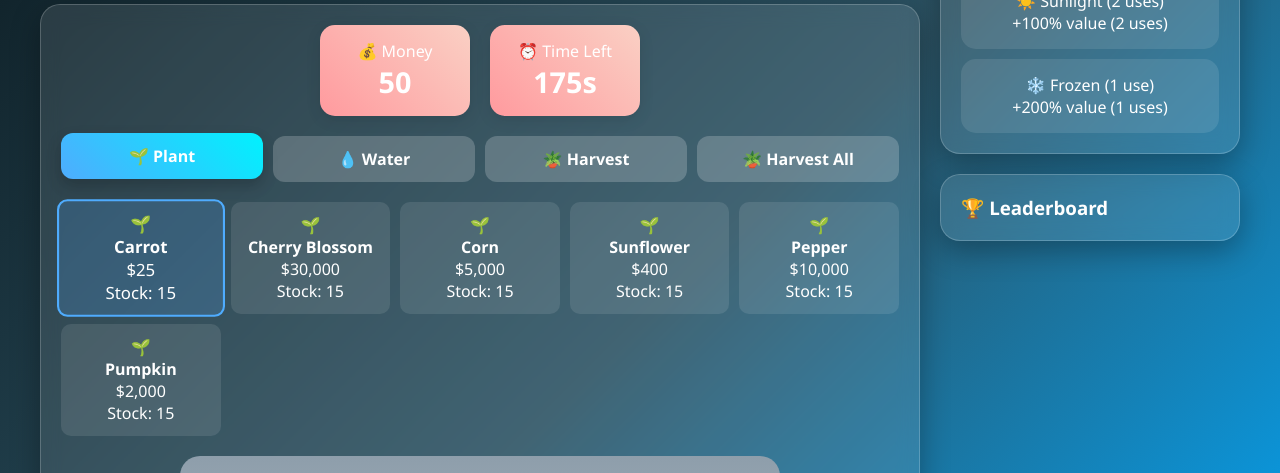
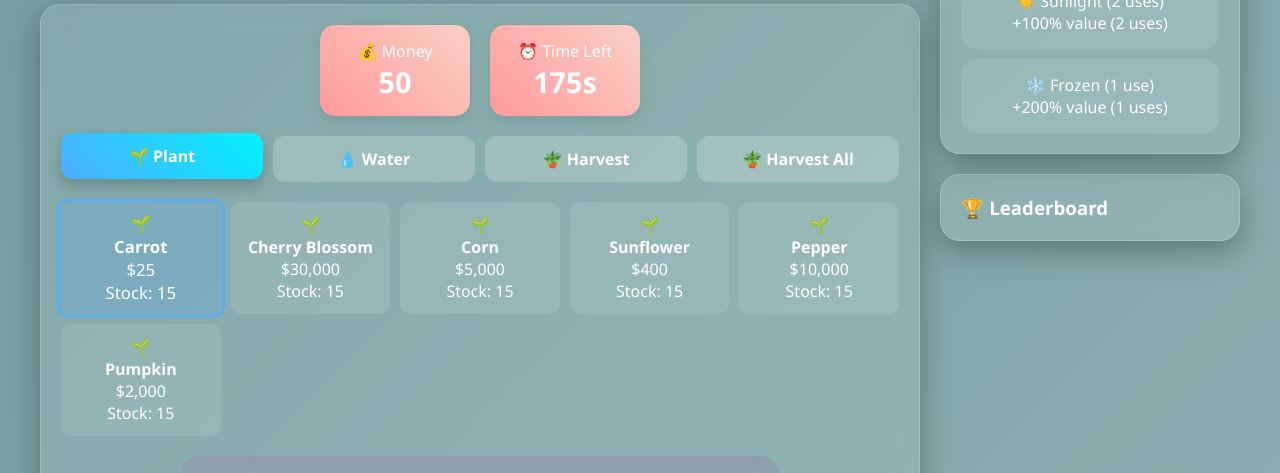
Before and after one commit to lt000lt/garden-game, a plain HTML site: page index.html in a window 1280 px wide. Shown: the part 91-564 px from the top of the page. Drawn offline with Linux system fonts and the light colour scheme.

Commit message:
Update index.html

```diff
--- a/index.html
+++ b/index.html
@@ -12,7 +12,7 @@
             font-family: 'Segoe UI', Tahoma, Geneva, Verdana, sans-serif;
         }
         body {
-            background: linear-gradient(135deg, #0f2027, #2c5364, #00aaff 80%);
+            background: linear-gradient(135deg, #749e9f, #82a8a9, #9bb4b7);
             min-height: 100vh;
             padding: 20px;
             color: #fff;
@@ -392,7 +392,6 @@
             }
             renderGrid();
         }
-        // --- FIXED: Always allow selecting any plant, only block planting if not enough money/stock
         function renderPlantSelection() {
             const container = document.getElementById('plant-selection');
             container.innerHTML = '';
@@ -406,7 +405,6 @@
                     <div>$${plant.cost.toLocaleString()}</div>
                     <div>Stock: ${state.plantStock[key]}</div>
                 `;
-                // Always allow selecting, even if you can't afford/stock
                 div.addEventListener('click', () => {
                     state.selectedPlant = key;
                     renderPlantSelection();
@@ -464,7 +462,6 @@
         function plantSeed(row, col) {
             const cell = state.grid[row][col];
             const plant = PLANT_TYPES[state.selectedPlant];
-            // Only plant if empty, enough money, and stock
             if (!cell.plant && state.money >= plant.cost && state.plantStock[state.selectedPlant] > 0) {
                 cell.plant = state.selectedPlant;
                 cell.plantedAt = Date.now();
```
